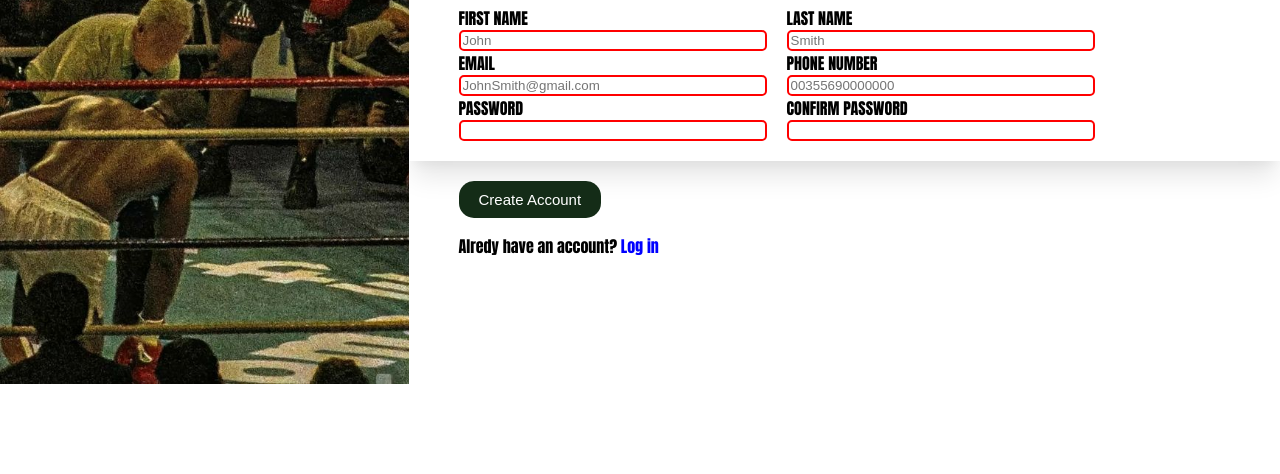
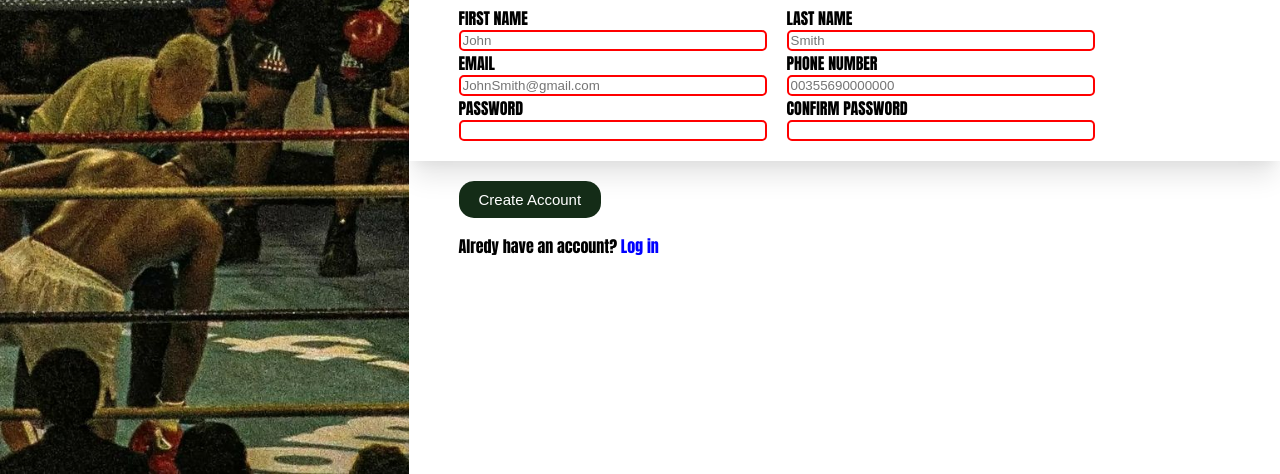
Before and after one commit to EndriGoxhaj/Form, a plain HTML site: page index.html in a window 1280 px wide. Shown: the part 326-800 px from the top of the page. Drawn offline with Linux system fonts and the light colour scheme.

Commit message:
Minor aesthetic change

```diff
--- a/index.html
+++ b/index.html
@@ -3,7 +3,7 @@
 <head>
     <meta charset="UTF-8">
     <meta name="viewport" content="width=device-width, initial-scale=1.0">
-    <title>Document</title>
+    <title>SignUp Form</title>
     <link rel="stylesheet" href="style.css">
 </head>
 <body>
--- a/style.css
+++ b/style.css
@@ -1,4 +1,5 @@
 body{
+    height: 100vh;
     margin: 0;
 }
 @font-face {
@@ -16,7 +17,7 @@ body{
     background-image: url("./images/strong.jpg");
     background-size: cover;
     background-repeat: no-repeat;
-    height: 710px;
+    height: 100vh;
     width: 600px;
 }
 .title{
```
